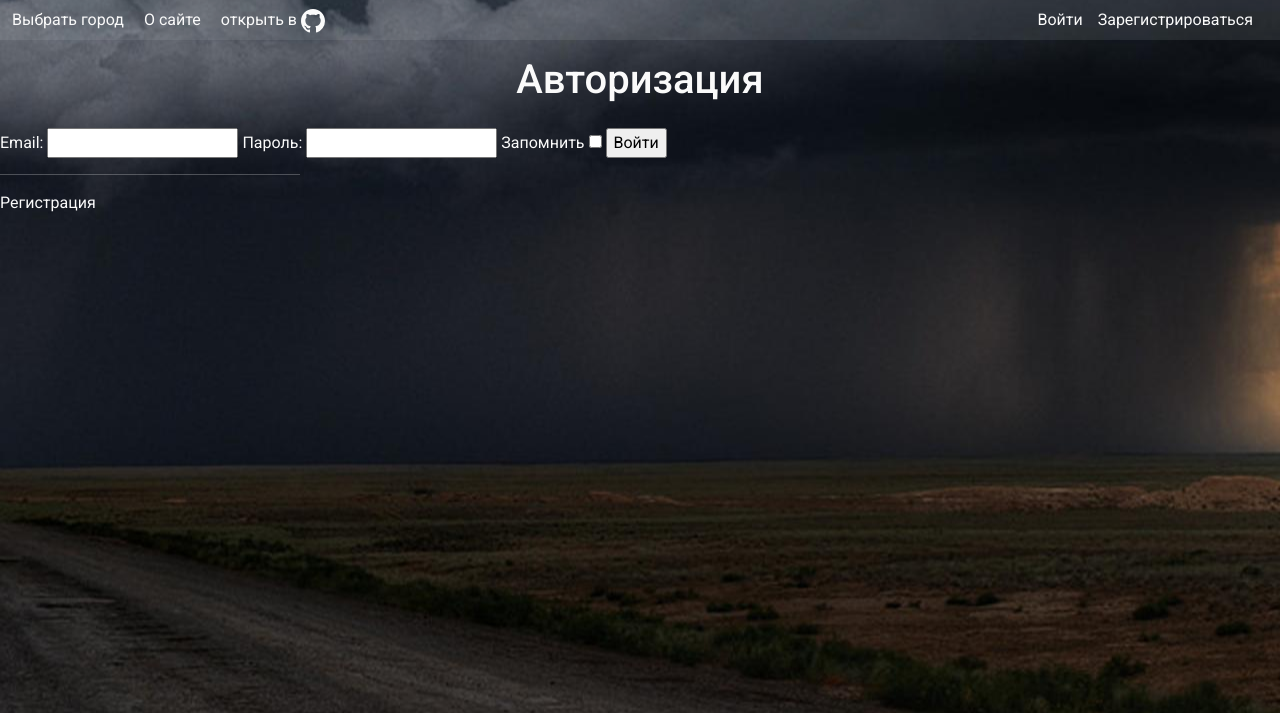
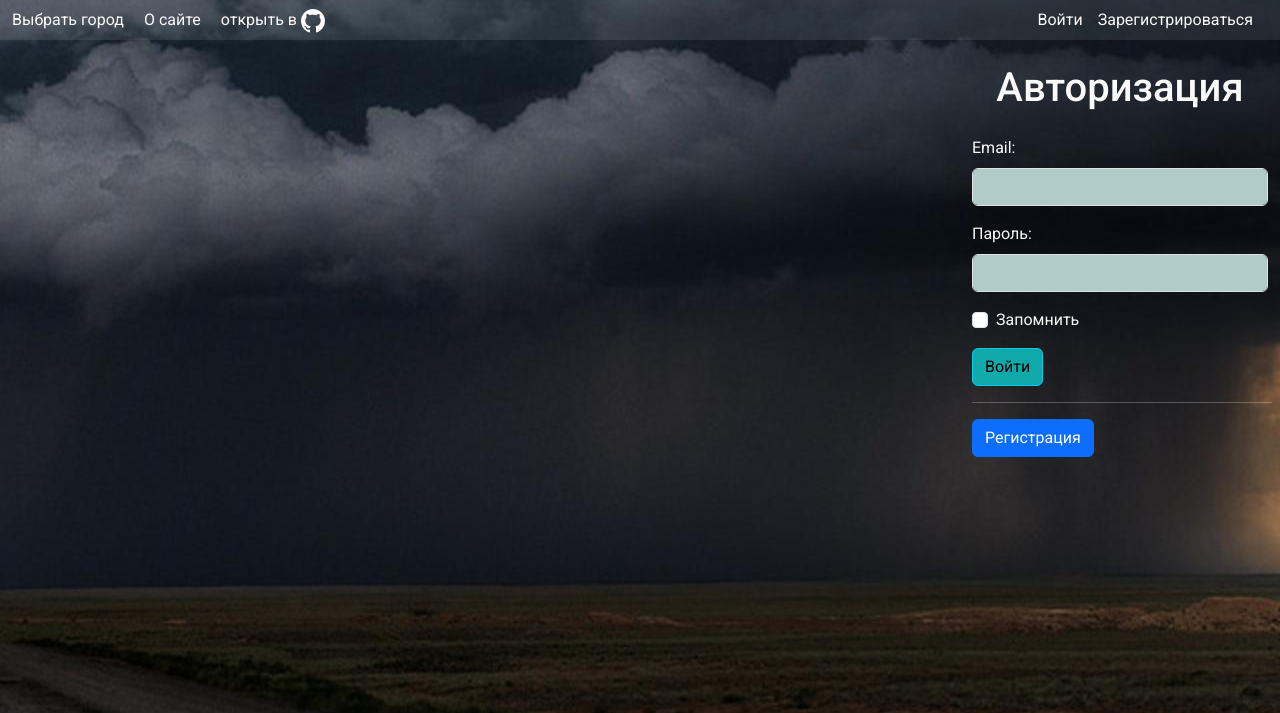
Before and after one commit to classytoast/outside-project, a Flask app: page /login/ in a window 1280 px wide. Shown: the top 713 px of the page. Run offline with Flask 3, Linux system fonts and the light colour scheme.

Commit message:
stylized login page

```diff
--- a/src/static/css/main.css
+++ b/src/static/css/main.css
@@ -68,7 +68,7 @@ ul li a{
     line-height: 80px;
 }
 
-.search_line {
+.search_line, .form-control {
     background-color: rgb(177, 202, 202);
 }
 
--- a/src/templates/login.html
+++ b/src/templates/login.html
@@ -3,6 +3,15 @@
 {% block content %}
 
 {{ super() }}
+
+<div class="container-fluid">
+    <div class="row">
+        <div class="col-sm-3"></div>
+        <div class="col-sm-3"></div>
+        <div class="col-sm-3"></div>
+        <div class="col-sm-3">
+
+            <h1 class="main_title text-center">Авторизация</h1>
 
             {% for cat, msg in get_flashed_messages(True) %}
                 <div class="flash {{cat}}">{{msg}}</div>
@@ -12,24 +21,31 @@
             {{ form.hidden_tag() }}
 
             {% for field in form if field.name not in ['csrf_token', 'remember', 'submit'] -%}
-    {{ field.label() }}
+                <div class="mb-3">
+                    {{ field.label(class_='form-label') }}
                     {% if field.errors %}
-        {{ field(class="invalid") }}
-        <span class="invalid-feedback">
+                        {{ field(class_='form-control is-invalid') }}
                         {% for e in field.errors %}
-                {{ e }}
+                            <div class="text-danger">{{ e }}</div>
                         {% endfor %}
-        </span>
                     {% else %}
-        {{ field() }}
+                        {{ field(class_='form-control') }}
                     {% endif %}
+                </div>
             {% endfor %}
 
-{{ form.remember.label() }}
-{{ form.remember() }}
-{{ form.submit() }}
+            <div class="mb-3 form-check">
+                {{ form.remember(class_='form-check-input') }}
+                {{ form.remember.label(class_='form-check-label') }}
+            </div>
+
+            {{ form.submit(class_='btn btn-info') }}
             <hr align=left width="300px">
-<p><a href="{{url_for('registry')}}">Регистрация</a>
+            <p><a href="{{url_for('registry')}}" class="btn btn-primary">Регистрация</a>
             </form>
 
+        </div>
+    </div>
+</div>
+
 {% endblock %}
--- a/src/views.py
+++ b/src/views.py
@@ -97,7 +97,7 @@ def login():
 
     return render_template(
         "login.html",
-        title="Авторизация",
+        title=" ",
         current_user=current_user,
         form=form
     )
```
Lines whose indentation alone changed are shown as unchanged.
